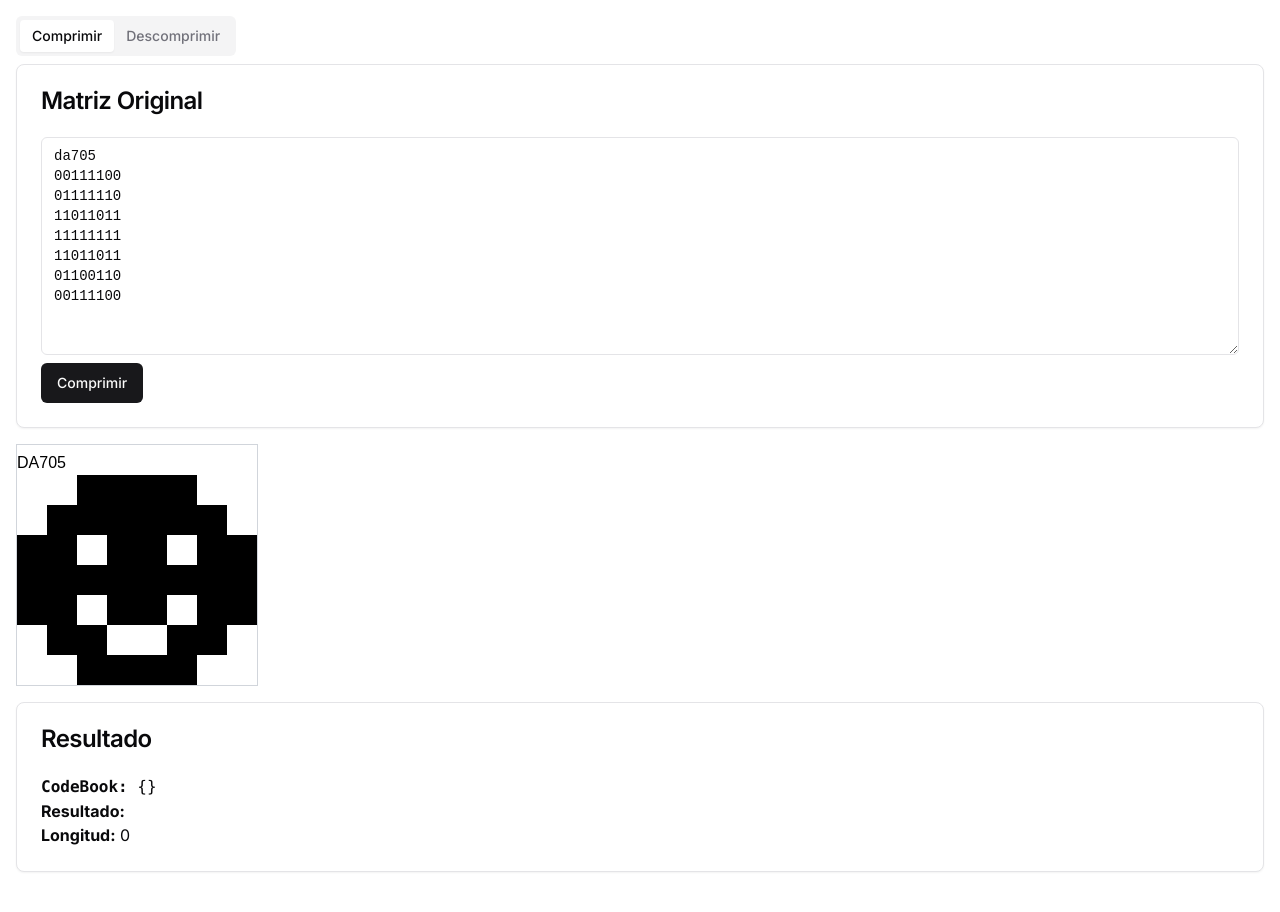
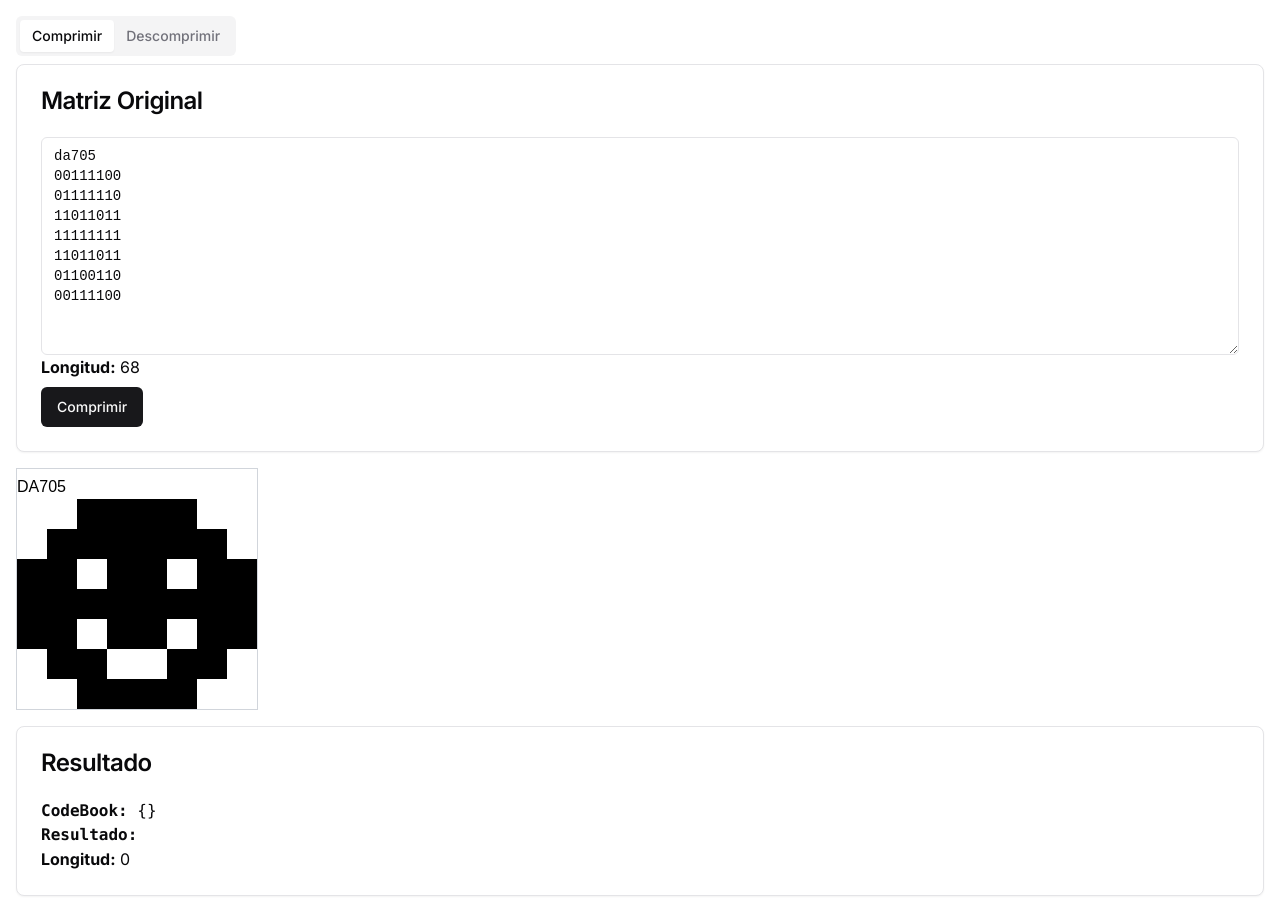
Before and after one commit to jagoqui/binary-matrix-compress, a Next.js app: page / in a window 1280 px wide. Before the commit the page ends 888 px from the top, so only its background shows below. Built offline with nearby package versions, Linux system fonts and the light colour scheme.

Commit message:
fix: Huffman compress.

```diff
--- a/src/app/page.tsx
+++ b/src/app/page.tsx
@@ -1,4 +1,4 @@
-"use client"
+"use client";
 
 import React, { useState, useEffect, useRef } from "react";
 import { Button } from "@/components/ui/button";
@@ -62,22 +62,23 @@ const encodeCodeMap = (codeMap: CodeMap): string => {
 
 const decodeCodeMap = (encodedMap: string): CodeMap => {
   const codeMap: CodeMap = {};
-  let index = 16; // Skip the length part
+  let index = 0;
   const totalLength = parseInt(encodedMap.slice(0, 16), 2);
+  index += 16;
 
   while (index < totalLength + 16) {
     const charBinary = encodedMap.slice(index, index + 8);
+    const char = String.fromCharCode(parseInt(charBinary, 2));
     index += 8;
-    const char = String.fromCharCode(parseInt(charBinary, 2));
 
     const lengthBinary = encodedMap.slice(index, index + 8);
+    const length = parseInt(lengthBinary, 2);
     index += 8;
-    const length = parseInt(lengthBinary, 2);
 
     const code = encodedMap.slice(index, index + length);
     index += length;
 
-    codeMap[code] = char;
+    codeMap[char] = code;
   }
   return codeMap;
 };
@@ -97,7 +98,7 @@ const compressHuffman = (input: string): { encodedData: string, codeMap: CodeMap
 
 const decompressHuffman = (encoded: string): { decodedData: string, codeMap: CodeMap } => {
   const mapEndIndex = 16 + parseInt(encoded.slice(0, 16), 2);
-  const encodedMap = encoded.slice(16, mapEndIndex);
+  const encodedMap = encoded.slice(0, mapEndIndex);
   const binaryData = encoded.slice(mapEndIndex);
 
   const codeMap = decodeCodeMap(encodedMap);
@@ -117,7 +118,7 @@ const decompressHuffman = (encoded: string): { decodedData: string, codeMap: Cod
 };
 
 const HuffmanCompression: React.FC = () => {
-  const [input, setInput] = useState<string>(`da705\n00111100\n01111110\n11011011\n11111111\n11011011\n01100110\n00111100`);
+  const [input, setInput] = useState<string>("da705\n00111100\n01111110\n11011011\n11111111\n11011011\n01100110\n00111100");
   const [output, setOutput] = useState<string>("");
   const [codeBook, setCodeBook] = useState<CodeMap>({});
   const [mode, setMode] = useState<"compress" | "decompress">("compress");
@@ -140,9 +141,11 @@ const HuffmanCompression: React.FC = () => {
     if (!canvas) return;
     const ctx = canvas.getContext("2d");
     if (!ctx) return;
+
     const rows = matrix.split("\n");
     const cellSize = 30;
     const fontSize = 16;
+
     const maxWidth = Math.max(...rows.map(row => row.length)) * cellSize;
     canvas.width = maxWidth;
     canvas.height = rows.length * cellSize;
@@ -189,6 +192,7 @@ const HuffmanCompression: React.FC = () => {
                 placeholder="Ingrese la matriz aquí"
                 rows={10}
               />
+              <p><strong>Longitud:</strong> {input.length}</p>
               <Button onClick={handleProcess} className="mt-2">
                 Comprimir
               </Button>
@@ -223,7 +227,7 @@ const HuffmanCompression: React.FC = () => {
         </CardHeader>
         <CardContent>
           <pre><strong>CodeBook:</strong> {JSON.stringify(codeBook, null, 2)}</pre>
-          <p><strong>Resultado:</strong> {output}</p>
+          <pre><strong>Resultado:</strong> <br></br>{output}</pre>
           <p><strong>Longitud:</strong> {output.length}</p>
         </CardContent>
       </Card>
```
